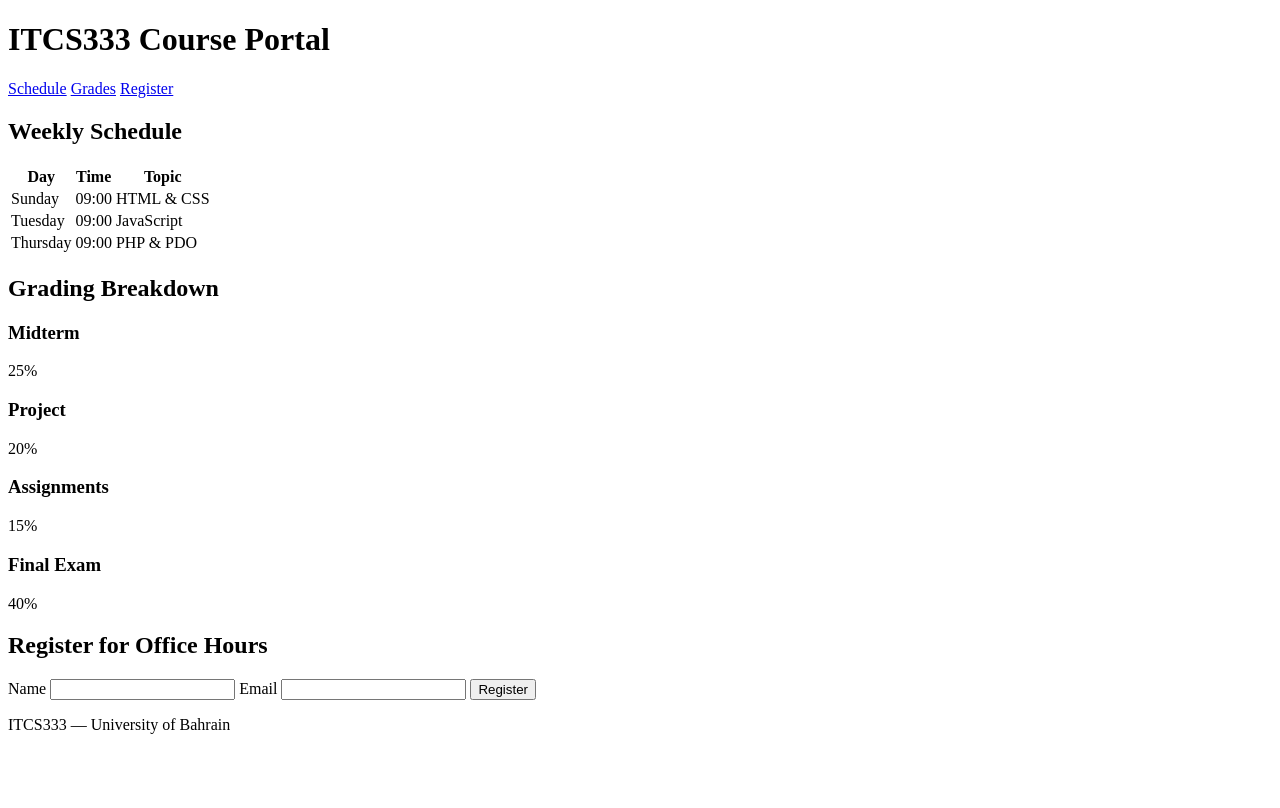
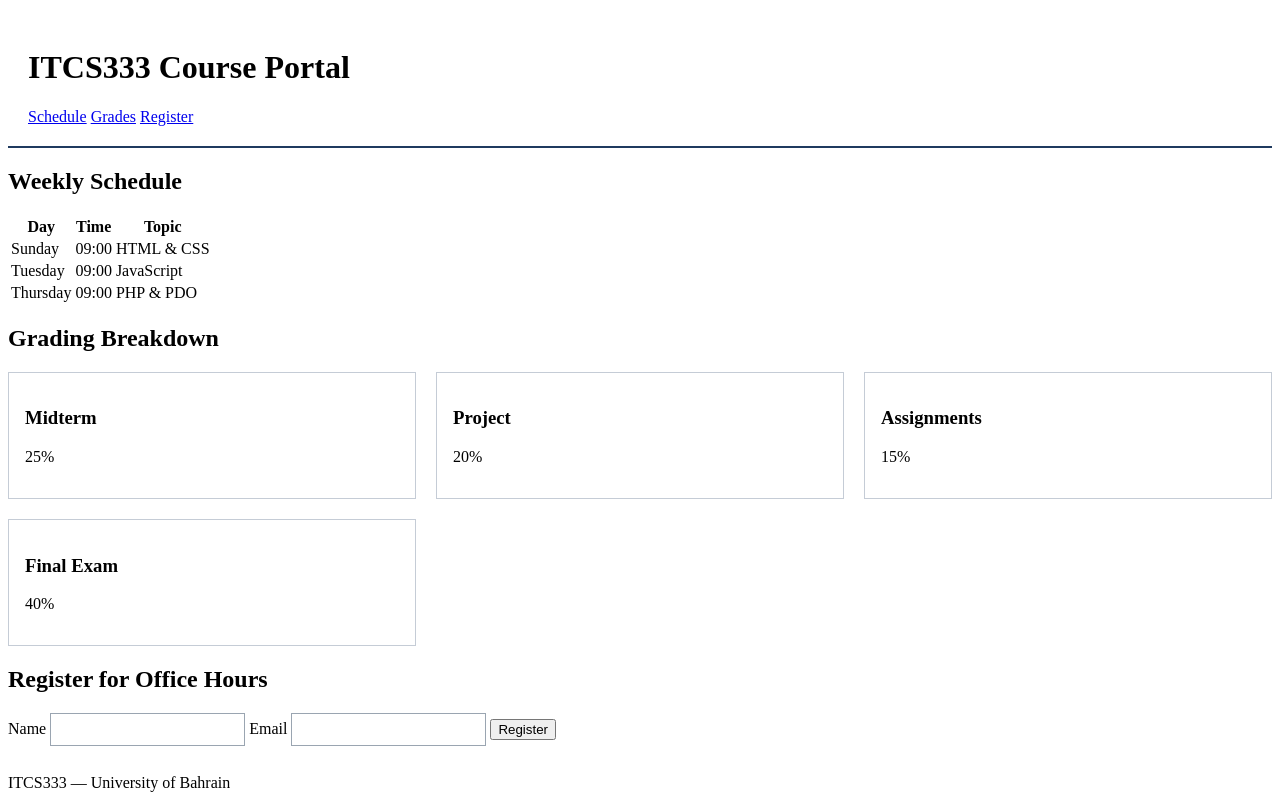
Before and after one commit to 7manr00t/itcs333-a2-css-layout, a plain HTML site: page index.html in a window 1280 px wide. Drawn offline with Linux system fonts and the light colour scheme.

Commit message:
Complete A2 CSS styling and layout

```diff
--- a/css/style.css
+++ b/css/style.css
@@ -1,7 +1,33 @@
 /* ITCS333 A2 starter — implement the design spec from index.html here.
    See README rubric for the graded checks. Do not use inline styles. */
 
-/* TODO: style #site-header (padding, border-bottom) */
-/* TODO: style .card (padding, border, gap) and .card-grid (display, gap, 3 columns) */
-/* TODO: style form inputs (padding) and a :focus state */
-/* TODO: add a @media (max-width: 700px) query collapsing .card-grid to one column */
+#site-header{
+   padding: 20px;
+   border-bottom: 2px solid #1f3a5f;
+
+}
+.card-grid{
+   display: grid;
+   gap: 20px;
+   grid-template-columns: repeat(3,1fr);
+}
+.card{
+   padding:16px;
+   border: 1px solid #c5ccd6;
+}
+.register-form input {
+  padding: 8px;
+  border: 1px solid #9aa5b1;
+  margin-bottom: 12px;
+}
+
+.register-form input:focus {
+  border-color:#1f3a5f;
+  outline: 2px solid #8fb3e0;
+}
+
+@media (max-width: 700px) {
+  .card-grid {
+    grid-template-columns: 1fr;
+  }
+}
--- a/index.html
+++ b/index.html
@@ -4,7 +4,7 @@
   <meta charset="utf-8">
   <meta name="viewport" content="width=device-width, initial-scale=1">
   <title>ITCS333 A2 — Course Portal</title>
-  <!-- TODO: link your stylesheet here, e.g. <link rel="stylesheet" href="css/style.css"> -->
+  <link rel="stylesheet" href="css/style.css">
   <!--
     DESIGN SPEC for css/style.css (grader checks these):
       - #site-header: padding at least 16px, a visible border-bottom
```
